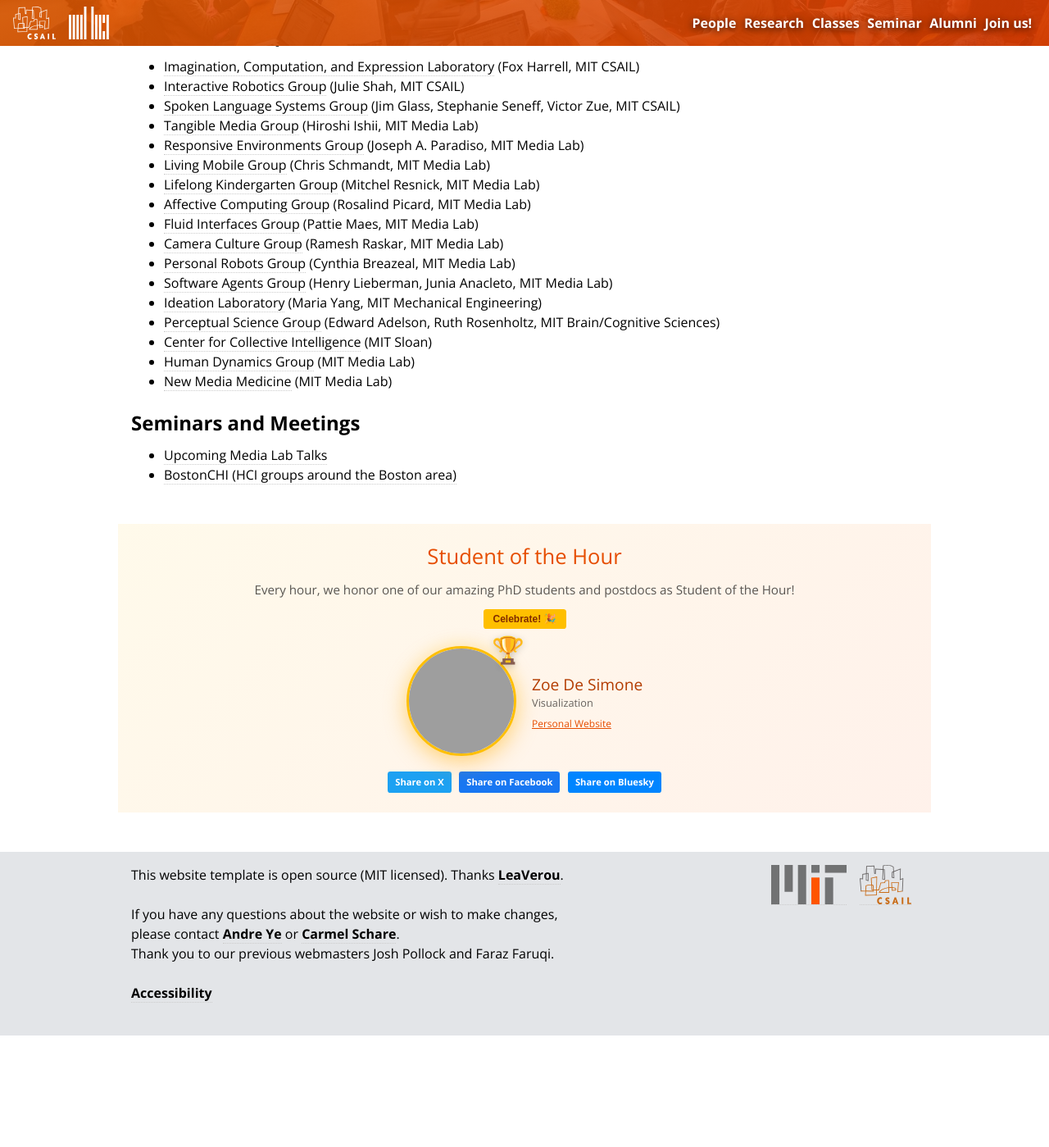
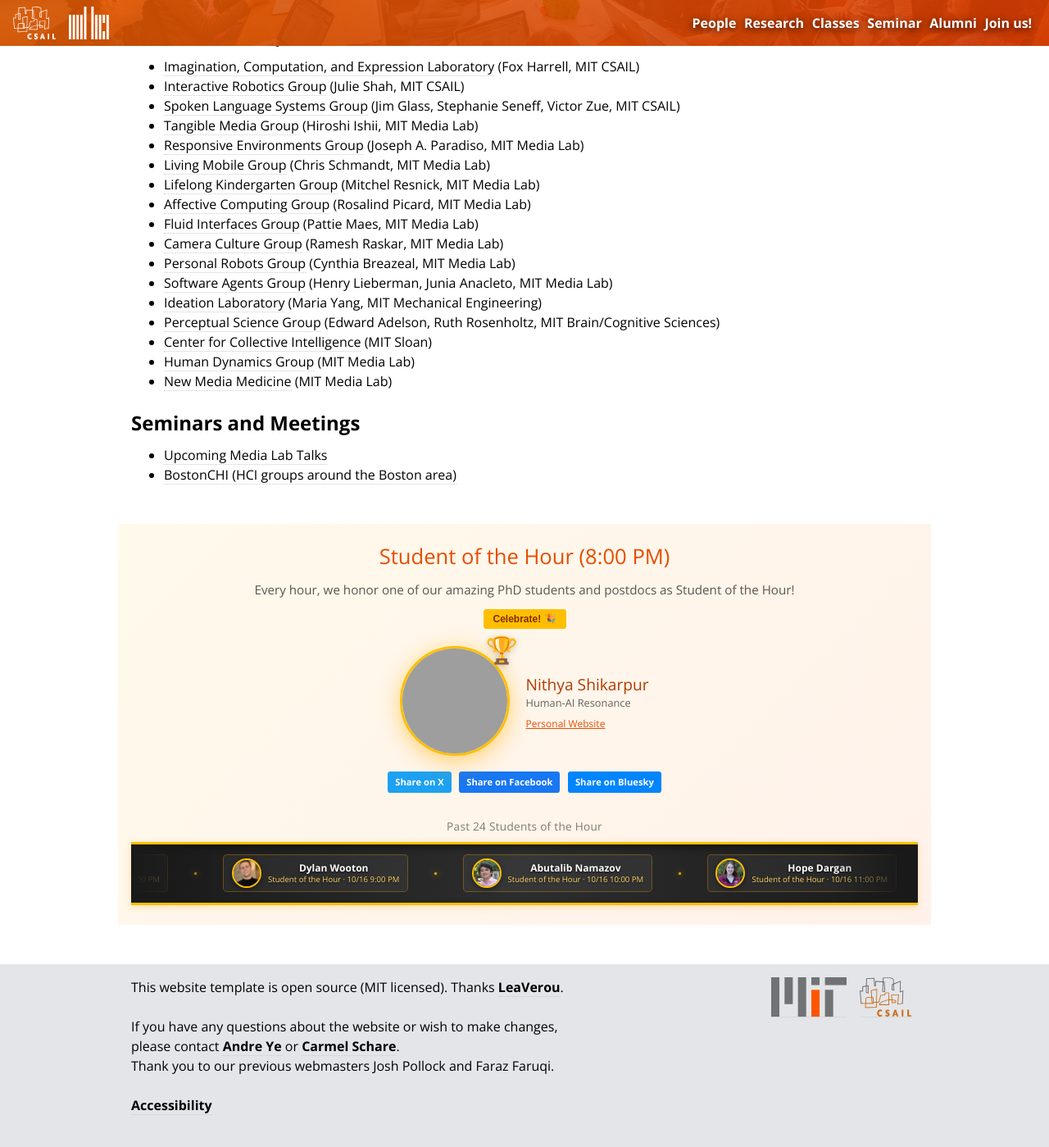
Before and after one commit to mit-csail-hci/hci.csail.mit.edu, a Jekyll site: the page built from index.html, in a window 1280 px wide and 1400 px high, scrolled down 5776 px. Shown: the whole window at 82% size. Built offline with Jekyll 4.4.1, drawn with Linux system fonts in a browser that asks for light colours; before the commit the page ends 7039 px from its top, so only the background shows below that; some of the changed text lies outside the part shown; grey boxes are pictures that could not be loaded.

Commit message:
student of the hour and content updates

```diff
--- a/_data/alumni.yml
+++ b/_data/alumni.yml
@@ -1,6 +1,4 @@
 2024:
-  - name: Geeticka Chauhan
-    position: Research Scientist at Google DeepMind, Design Rationale Group
   - name: Jonathan Zong
     position: Assistant Professor at UC Boulder, Visualization Group
   - name: Martin Nisser
--- a/_data/seminar.yml
+++ b/_data/seminar.yml
@@ -41,5 +41,5 @@
   access: "Open to the public"
   subscribe_url: "http://lists.csail.mit.edu/mailman/listinfo/hci-seminar"
   contact_email: "arvindsatya@mit.edu"
-  organizers: "Profs. Crystal Lee (CMS/W), Mitchell Gordon (EECS, CSAIL), and Anna Huang (MTA, EECS, CSAIL)"
+  organizers: "Profs. Arvind Satyanarayan (EECS, CSAIL), Crystal Lee (CMS/W), Mitchell Gordon (EECS, CSAIL), and Anna Huang (MTA, EECS, CSAIL)"
   coordinator: "Cindy Rosenthal"
--- a/assets/css/style.css
+++ b/assets/css/style.css
@@ -999,6 +999,15 @@
 	padding: 0 1em;
 }
 
+.student-of-the-hour-container {
+	display: flex;
+	flex-direction: row;
+	justify-content: center;
+	align-items: flex-start;
+	max-width: 900px;
+	margin: 0 auto;
+}
+
 .student-spotlight {
 	display: flex;
 	flex-direction: column;
@@ -1006,7 +1015,7 @@
 	justify-content: center;
 	gap: 0.5em;
 	max-width: 480px;
-	margin: 0 auto;
+	flex: 1;
 }
 
 .student-spotlight .top-section {
@@ -1222,6 +1231,7 @@
 
 	section[id="student-of-the-hour"] > h1 {
 		font-size: 1.4em;
+		white-space: normal;
 	}
 
 	.student-hour-description {
@@ -1229,8 +1239,14 @@
 		padding: 0 1em;
 	}
 
+	.student-of-the-hour-container {
+		flex-direction: column;
+		align-items: center;
+	}
+
 	.student-spotlight {
 		gap: 0.6em;
+		max-width: 100%;
 	}
 
 	.student-spotlight .top-section {
@@ -1288,3 +1304,192 @@
 		font-size: 1.6em;
 	}
 }
+
+/* ===================================
+   Student Ticker Ribbon (NYC-style)
+   =================================== */
+
+.ticker-ribbon-wrapper {
+	margin-top: 2em;
+}
+
+.ticker-ribbon-title {
+	text-align: center;
+	color: rgba(0, 0, 0, 0.5);
+	font-size: 0.85em;
+	font-weight: 400;
+	margin: 0 0 0.8em 0;
+	letter-spacing: 0.02em;
+}
+
+.student-ticker-ribbon {
+	position: relative;
+	width: 100%;
+	background: linear-gradient(90deg, #1a1a1a 0%, #2d2d2d 50%, #1a1a1a 100%);
+	border-top: 3px solid hsl(45, 100%, 50%);
+	border-bottom: 3px solid hsl(45, 100%, 50%);
+	padding: 0.8em 0;
+	overflow: hidden;
+	box-shadow: inset 0 4px 10px rgba(0, 0, 0, 0.5),
+	            0 2px 8px rgba(255, 165, 0, 0.3);
+}
+
+.student-ticker-ribbon::before,
+.student-ticker-ribbon::after {
+	content: '';
+	position: absolute;
+	top: 0;
+	bottom: 0;
+	width: 100px;
+	pointer-events: none;
+	z-index: 2;
+}
+
+.student-ticker-ribbon::before {
+	left: 0;
+	background: linear-gradient(90deg,
+		rgba(26, 26, 26, 1) 0%,
+		rgba(26, 26, 26, 0.8) 30%,
+		rgba(26, 26, 26, 0) 100%);
+}
+
+.student-ticker-ribbon::after {
+	right: 0;
+	background: linear-gradient(90deg,
+		rgba(26, 26, 26, 0) 0%,
+		rgba(26, 26, 26, 0.8) 70%,
+		rgba(26, 26, 26, 1) 100%);
+}
+
+.ticker-track {
+	display: flex;
+	align-items: center;
+	gap: 1.5em;
+	animation: ticker-scroll 20s linear infinite;
+	white-space: nowrap;
+}
+
+@keyframes ticker-scroll {
+	0% {
+		transform: translateX(0);
+	}
+	100% {
+		transform: translateX(-50%);
+	}
+}
+
+.ticker-student-item {
+	display: inline-flex;
+	align-items: center;
+	gap: 0.5em;
+	padding: 0.25em 0.6em;
+	background: rgba(255, 255, 255, 0.05);
+	border-radius: 0.3em;
+	border: 1px solid rgba(255, 165, 0, 0.3);
+	flex-shrink: 0;
+}
+
+.ticker-student-avatar {
+	width: 2em;
+	height: 2em;
+	border-radius: 50%;
+	object-fit: cover;
+	object-position: center;
+	border: 2px solid hsl(45, 100%, 50%);
+	box-shadow: 0 2px 6px rgba(0, 0, 0, 0.4);
+	flex-shrink: 0;
+}
+
+.ticker-student-info {
+	display: flex;
+	flex-direction: column;
+	line-height: 1.3;
+	min-width: 0;
+}
+
+.ticker-student-name {
+	font-size: 0.75em;
+	font-weight: 600;
+	color: #ffffff;
+	text-shadow: 0 1px 3px rgba(0, 0, 0, 0.8);
+	white-space: nowrap;
+}
+
+.ticker-student-time {
+	font-size: 0.6em;
+	color: hsl(45, 100%, 70%);
+	font-weight: 500;
+	text-shadow: 0 1px 2px rgba(0, 0, 0, 0.6);
+	white-space: nowrap;
+}
+
+.ticker-separator {
+	display: inline-block;
+	width: 3px;
+	height: 3px;
+	background: hsl(45, 100%, 50%);
+	border-radius: 50%;
+	margin: 0 0.5em;
+	box-shadow: 0 0 8px hsl(45, 100%, 50%);
+	animation: separator-pulse 2s ease-in-out infinite;
+	flex-shrink: 0;
+}
+
+@keyframes separator-pulse {
+	0%, 100% {
+		opacity: 0.6;
+		transform: scale(1);
+	}
+	50% {
+		opacity: 1;
+		transform: scale(1.3);
+	}
+}
+
+@media (max-width: 768px) {
+	.student-ticker-ribbon {
+		padding: 0.6em 0;
+		margin-top: 1.5em;
+	}
+
+	.ticker-track {
+		gap: 1.2em;
+	}
+
+	.ticker-student-item {
+		gap: 0.45em;
+		padding: 0.2em 0.5em;
+	}
+
+	.ticker-student-avatar {
+		width: 1.8em;
+		height: 1.8em;
+	}
+
+	.ticker-student-name {
+		font-size: 0.7em;
+	}
+
+	.ticker-student-time {
+		font-size: 0.55em;
+	}
+
+	.ticker-separator {
+		margin: 0 0.4em;
+	}
+}
+
+@media (max-width: 400px) {
+	.ticker-student-avatar {
+		width: 1.8em;
+		height: 1.8em;
+	}
+
+	.ticker-student-name {
+		font-size: 0.7em;
+	}
+
+	.ticker-student-time {
+		font-size: 0.55em;
+	}
+}
--- a/assets/js/main.js
+++ b/assets/js/main.js
@@ -208,6 +208,7 @@
  */
 function initializeStudentOfTheHour() {
 	const spotlightContainer = document.getElementById('studentSpotlight');
+	const titleElement = document.getElementById('studentHourTitle');
 	if (!spotlightContainer) return;
 
 	// Get all PhD students from the page
@@ -244,44 +245,89 @@
 	// Sort students alphabetically by name to ensure consistent ordering across page loads
 	students.sort((a, b) => a.name.localeCompare(b.name));
 
-	// Seeded random shuffle using Fisher-Yates algorithm
-	// This creates a consistent random order that's the same for everyone
-	function seededShuffle(array, seed) {
-		const shuffled = [...array];
-		let currentIndex = shuffled.length;
-
-		// Simple seeded random number generator
-		function seededRandom() {
-			seed = (seed * 9301 + 49297) % 233280;
-			return seed / 233280;
+	// Simple seeded random number generator (Linear Congruential Generator)
+	function seededRandom(seed) {
+		const x = Math.sin(seed) * 10000;
+		return x - Math.floor(x);
 	}
 
-		while (currentIndex !== 0) {
-			const randomIndex = Math.floor(seededRandom() * currentIndex);
-			currentIndex--;
-			[shuffled[currentIndex], shuffled[randomIndex]] = [shuffled[randomIndex], shuffled[currentIndex]];
+	// Function to select a student based on the current UTC hour
+	// Uses hours since epoch as a random seed - totally random but synchronized for everyone
+	function selectStudentOfTheHour(hourOffset = 0) {
+		const now = new Date();
+		// Get UTC hours since epoch
+		const hoursSinceEpoch = Math.floor(now.getTime() / (1000 * 60 * 60)) - hourOffset;
+
+		// Use hours as random seed to pick a random student
+		// Same hour = same seed = same random result for everyone
+		const randomValue = seededRandom(hoursSinceEpoch);
+		const studentIndex = Math.floor(randomValue * students.length);
+
+		return students[studentIndex];
 	}
 
-		return shuffled;
+	// Function to format time and date in local timezone
+	function formatLocalTime(hoursAgo) {
+		const now = new Date();
+		const targetTime = new Date(now.getTime() - (hoursAgo * 60 * 60 * 1000));
+		const hours = targetTime.getHours();
+		const period = hours >= 12 ? 'PM' : 'AM';
+		const displayHours = hours % 12 || 12;
+
+		// Format date
+		const month = targetTime.getMonth() + 1;
+		const day = targetTime.getDate();
+		const dateString = `${month}/${day}`;
+
+		return `${dateString} ${displayHours}:00 ${period}`;
 	}
 
-	// Create a shuffled order using current date as seed
-	// Changes the order daily but cycles through all students
-	const today = new Date();
-	const daysSinceEpoch = Math.floor(today.getTime() / (1000 * 60 * 60 * 24));
-	const shuffledStudents = seededShuffle(students, daysSinceEpoch);
+	// Function to update the title with current hour
+	function updateTitle() {
+		if (!titleElement) return;
+		const now = new Date();
+		const hours = now.getHours();
+		const period = hours >= 12 ? 'PM' : 'AM';
+		const displayHours = hours % 12 || 12;
+		titleElement.textContent = `Student of the Hour (${displayHours}:00 ${period})`;
+	}
 
-	// Function to select a student based on the current UTC hour
-	function selectStudentOfTheHour() {
-		const now = new Date();
-		// Get UTC hours since epoch
-		const hoursSinceEpoch = Math.floor(now.getTime() / (1000 * 60 * 60));
 
-		// Cycle through all students - each student gets featured every N hours
-		// This ensures every student appears exactly once before repeating
-		const studentIndex = hoursSinceEpoch % shuffledStudents.length;
+	// Function to update the ticker ribbon
+	function updateTickerRibbon() {
+		const tickerTrack = document.getElementById('studentTickerTrack');
+		if (!tickerTrack) return;
 
-		return shuffledStudents[studentIndex];
+		// Generate ticker items for past 24 hours (duplicated twice for seamless loop)
+		let html = '';
+		const itemsToShow = 24;
+
+		// Create two sets of the same items for seamless infinite scroll
+		for (let set = 0; set < 2; set++) {
+			// Reverse order: earliest to latest (24 hours ago to 1 hour ago)
+			for (let i = itemsToShow; i >= 1; i--) {
+				const student = selectStudentOfTheHour(i);
+				const timeString = formatLocalTime(i);
+
+				html += `
+					<div class="ticker-student-item">
+						<img src="${student.image}" alt="${student.name}" class="ticker-student-avatar" />
+						<div class="ticker-student-info">
+							<div class="ticker-student-name">${student.name}</div>
+							<div class="ticker-student-time">Student of the Hour · ${timeString}</div>
+						</div>
+					</div>
+				`;
+
+				// Add separator after every item except the very last one
+				const isLastItem = (set === 1 && i === 1);
+				if (!isLastItem) {
+					html += '<span class="ticker-separator"></span>';
+				}
+			}
+		}
+
+		tickerTrack.innerHTML = html;
 	}
 
 	// Function to update the display
@@ -331,6 +377,10 @@
 		if (celebrateBtn) {
 			celebrateBtn.addEventListener('click', createCelebrationConfetti);
 		}
+
+		// Update title and ticker ribbon
+		updateTitle();
+		updateTickerRibbon();
 	}
 
 	// Initial display
@@ -345,6 +395,7 @@
 		// Then update every hour after that
 		setInterval(updateStudentDisplay, 60 * 60 * 1000);
 	}, msUntilNextHour);
+
 }
 
 /**
--- a/index.html
+++ b/index.html
@@ -227,9 +227,19 @@
 </section>
 
 <section id="student-of-the-hour">
-	<h1>Student of the Hour</h1>
+	<h1 id="studentHourTitle">Student of the Hour</h1>
 	<p class="student-hour-description">Every hour, we honor one of our amazing PhD students and postdocs as Student of the Hour!</p>
-	<div class="student-spotlight" id="studentSpotlight">
-		<!-- Student will be dynamically inserted here -->
+	<div class="student-of-the-hour-container">
+		<div class="student-spotlight" id="studentSpotlight">
+			<!-- Student will be dynamically inserted here -->
+		</div>
+	</div>
+	<div class="ticker-ribbon-wrapper">
+		<h3 class="ticker-ribbon-title">Past 24 Students of the Hour</h3>
+		<div class="student-ticker-ribbon">
+			<div class="ticker-track" id="studentTickerTrack">
+				<!-- Past students will scroll here -->
+			</div>
+		</div>
 	</div>
 </section>
```
Also changed, not shown: 4 other files. Lines whose indentation alone changed are shown as unchanged.
